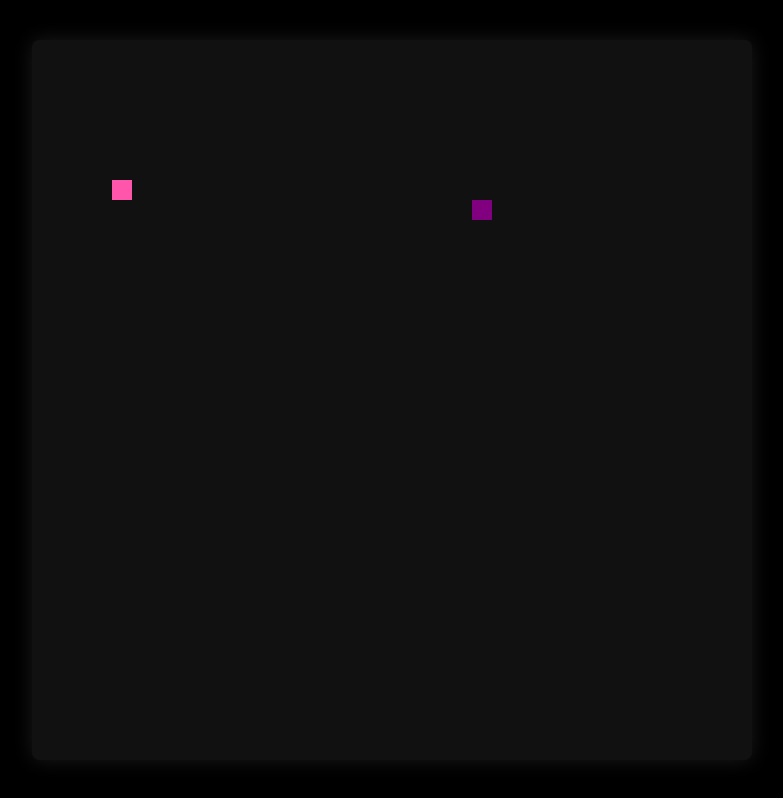
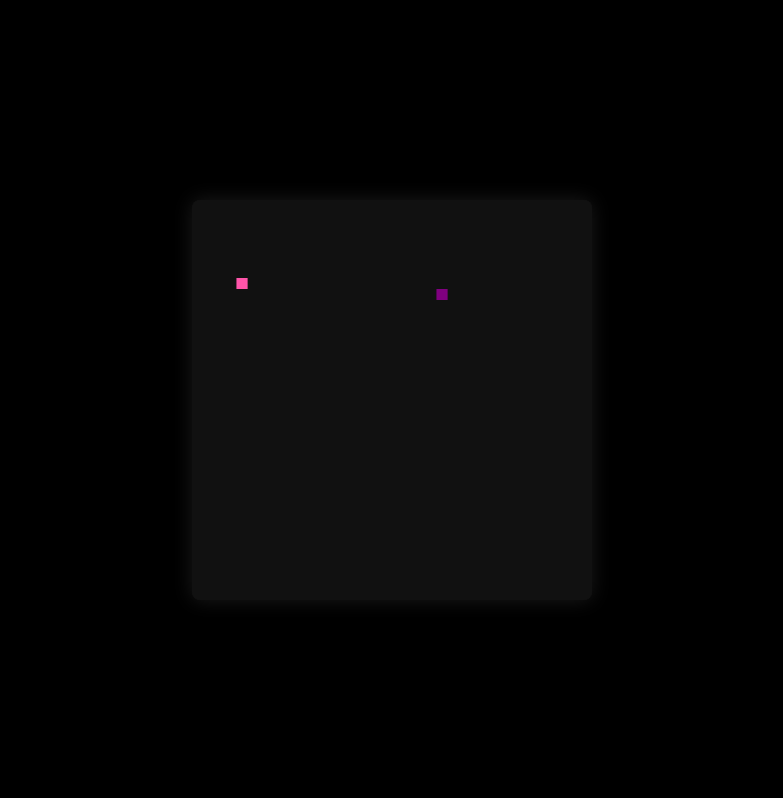
Before and after one commit to loki77704/Birthday, a plain HTML site: page index.html in a window 1280 px wide. Both pictures are taken after a click on the button "Start". Shown: the whole page, without its empty margins (248-1031 px from the left). Drawn offline with Linux system fonts and the light colour scheme.

Commit message:
Update snake.css

```diff
--- a/css/snake.css
+++ b/css/snake.css
@@ -4,10 +4,13 @@ body {
   color: white;
   font-family: monospace;
   display: flex;
+  flex-direction: column;
   justify-content: center;
   align-items: center;
-    height: 100vh;
-    overflow: hidden;
+  min-height: 100vh;
+  overflow-x: hidden;
+  padding: 10px;
+  box-sizing: border-box;
 }
 
   #start-screen {
@@ -35,12 +38,20 @@ body {
 canvas {
   display: none;
   background-color: #111;
+  width: 100%;
+  max-width: 400px;
+  aspect-ratio: 1 / 1;
+  border-radius: 8px;
+  box-shadow: 0 0 20px rgba(255,255,255,0.1);
+}
+
+
+.game-wrapper {
+  display: flex;
+  flex-direction: column;
+  align-items: center;
+  width: 100%;
   max-width: 90vw;
-  max-height: 90vw;
-  width: 100%;
-  height: auto;
-  box-shadow: 0 0 20px rgba(255,255,255,0.1);
-  border-radius: 8px;
 }
 
 
```
Lines whose indentation alone changed are shown as unchanged.
